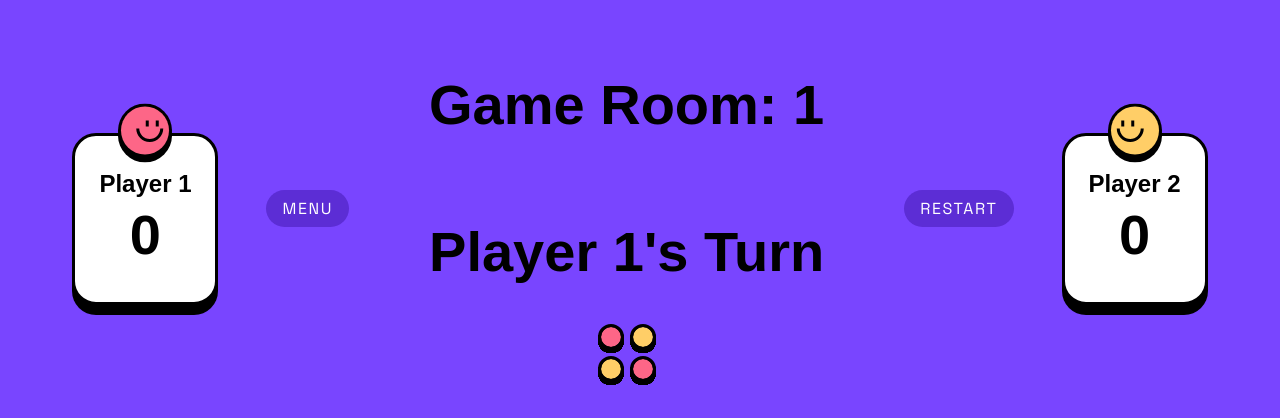
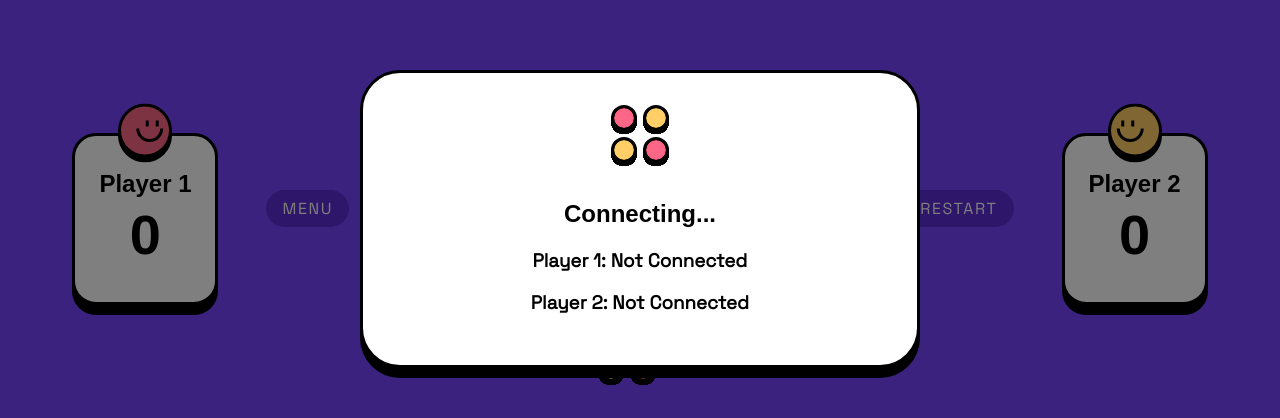
Before and after one commit to MattDev97/connect-four, a React (Create React App) app in the folder client/: page /game/1 in a window 1280 px wide. Shown: the part 181-599 px from the top of the page. Built offline with nearby package versions, Linux system fonts and the light colour scheme; no server answers.

Commit message:
Fixing bug that allows consistent player connection to track on UI Fixes bug where player 1's turn is skipped when player 2 joins Adds modal showing connected players in game room

```diff
--- a/client/src/components/Modal/Modal.module.css
+++ b/client/src/components/Modal/Modal.module.css
@@ -37,7 +37,9 @@
 }
 
 .modal-wrapper {
-	margin: auto
+	margin: auto;
+	position: absolute;
+    z-index: 999;
 }
 
 .modal-content_wrapper {
--- a/client/src/context/GameContext.tsx
+++ b/client/src/context/GameContext.tsx
@@ -10,6 +10,8 @@ interface GameContextProps {
 	playerOneScore?: number;
 	playerTwoScore?: number;
 	socketUserId?: string;
+	playerOneConnected?: boolean;
+	playerTwoConnected?: boolean;
 	updateBoard?: (col: number, player: number) => void;
 	generateGameCode: () => string;
 	setGameCode: (gameCode: string) => void;
@@ -24,6 +26,9 @@ export const GameContextProvider: React.FC<{ children: ReactNode }> = ({ childre
 	const [playerOneScore, setPlayerOneScore] = useState<number>(0);
 	const [playerTwoScore, setPlayerTwoScore] = useState<number>(0);
 
+	const [playerOneConnected, setPlayerOneConnected] = useState<boolean>(false);
+	const [playerTwoConnected, setPlayerTwoConnected] = useState<boolean>(false);
+
 	const generateGameCode = () => {
 		const newGameCode = Math.random().toString(36).substr(2, 5).toUpperCase();
 		return newGameCode;
@@ -34,29 +39,29 @@ export const GameContextProvider: React.FC<{ children: ReactNode }> = ({ childre
 	}
 
 	useEffect(() => {
-		if (gameCode) {
-			socket.emit('joinRoom', gameCode);
-
 		socket.on('gameState', (state: any) => {
 			// Update context state with the received game state
 			setBoard(state.board);
 			setCurrentPlayer(state.currentPlayer);
 			setPlayerOneScore(state.playerOneScore);
 			setPlayerTwoScore(state.playerTwoScore);
+			setPlayerOneConnected(state.playerOneConnected);
+			setPlayerTwoConnected(state.playerTwoConnected);
 
 			console.log('Updating game state for room:', gameCode);
 			console.dir(state);
 		});
+	}, []);
 
-			return () => {
-				socket.emit('leaveRoom', gameCode);
-				socket.disconnect();
-			};
+	useEffect(() => {
+		if (gameCode) {
+			console.log('Joining room:', gameCode);
+			socket.emit('joinRoom', gameCode);
 		}
 	}, [gameCode]);
 
 	return (
-		<GameContext.Provider value={{ updateBoard, gameCode, generateGameCode, setGameCode, board, currentPlayer, playerOneScore, playerTwoScore }}>
+		<GameContext.Provider value={{ updateBoard, playerOneConnected, playerTwoConnected, gameCode, generateGameCode, setGameCode, board, currentPlayer, playerOneScore, playerTwoScore }}>
 			{children}
 		</GameContext.Provider>
 	);
--- a/client/src/pages/Game.tsx
+++ b/client/src/pages/Game.tsx
@@ -7,13 +7,19 @@ import { useGameContext } from '../context/GameContext';
 import { useLocation } from 'react-router-dom';
 
 import styles from './Game.module.css';
+import Modal from "../components/Modal/Modal";
+import { useEffect } from "react";
 
 function Game(): JSX.Element {
 	const location = useLocation();
   	const currentURL = location.pathname;
 	const gameCode = currentURL.split('/').pop() || '';  // Get the current URL path
-	const { playerOneScore, playerTwoScore, currentPlayer, updateBoard, board, setGameCode } = useGameContext();
-	setGameCode(gameCode);
+	const { playerOneScore, playerTwoScore, playerOneConnected, playerTwoConnected, currentPlayer, updateBoard, board, setGameCode } = useGameContext();
+
+	useEffect(() => {
+		console.log('Game code:', gameCode);
+		setGameCode(gameCode);
+	}, []);
 
 	const handleMove = (row: number, col: number) => {
 		// Update the game state with the move
@@ -26,6 +32,11 @@ function Game(): JSX.Element {
 
 	return (
 		<div className={styles['game-container']}>
+			<Modal header={<Logo></Logo>} backgroundColor='white'>
+				<h2>Connecting...</h2>
+				<h3>Player 1: {playerOneConnected ? 'Connected' : 'Not Connected'}</h3>
+				<h3>Player 2: {playerTwoConnected ? 'Connected' : 'Not Connected'}</h3>
+			</Modal>
 			<div className={styles['game-column']}>
 				<PlayerCard name="Player 1" playerNumber={1} score={playerOneScore}/>
 			</div>
```
Also changed, not shown: 2 other files (tests, documents, lock files or other folders). Lines whose indentation alone changed are shown as unchanged.
